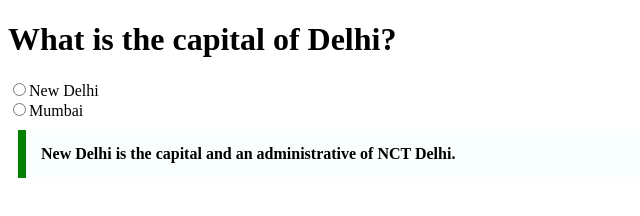
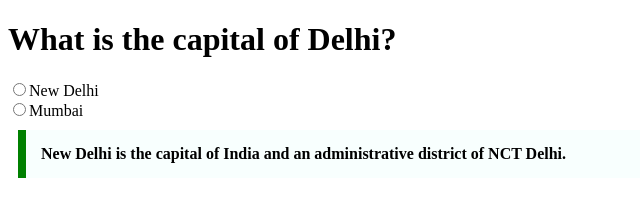
Before and after one commit to acciojob/trivia-shAms288, a website: page main.html in a window 1280 px wide. Shown: the whole page, without its empty margins (0-640 px from the left). Drawn offline with Linux system fonts and the light colour scheme.

Commit message:
created a submission

```diff
--- a/main.html
+++ b/main.html
@@ -14,7 +14,7 @@
 	<input type="radio" name="city">New Delhi<br>
 	<input type="radio" name="city">Mumbai
 	<blockquote cite="https://en.wikipedia.org/wiki/New_Delhi">
-		New Delhi is the capital and an administrative of NCT Delhi.
+		New Delhi is the capital of India and an administrative district of NCT Delhi.
 	</blockquote>
 </body>
 
```
